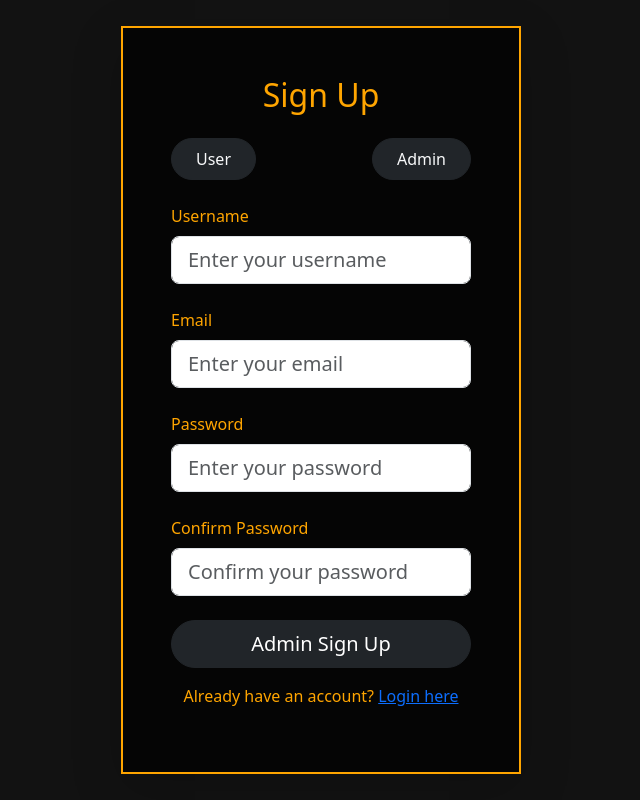
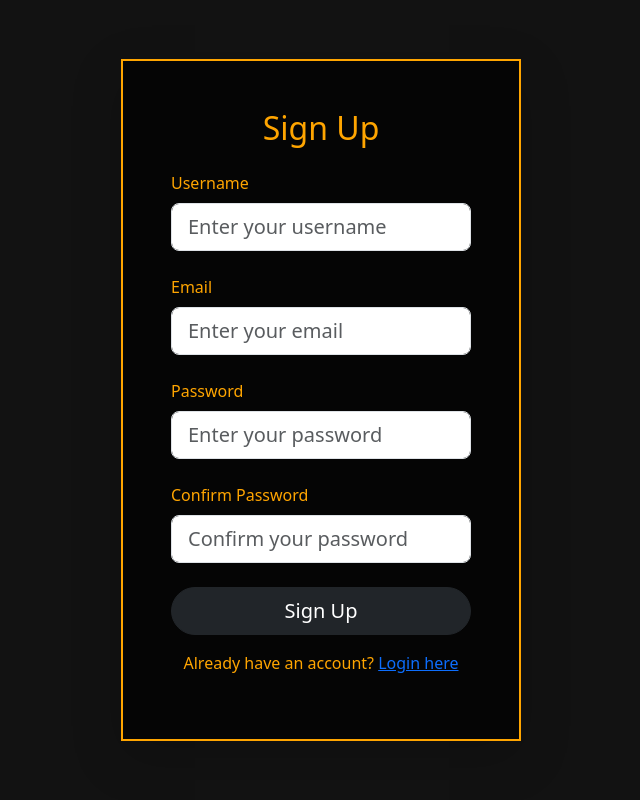
Before and after one commit to banghl/food-inventory-management, a React (Create React App) app: page /signup in a window 1280 px wide. Shown: the whole page, without its empty margins (319-959 px from the left). Built offline with nearby package versions, Linux system fonts and the light colour scheme.

Commit message:
Update Login & Sign Up

```diff
--- a/package.json
+++ b/package.json
@@ -6,6 +6,7 @@
     "@testing-library/jest-dom": "^5.17.0",
     "@testing-library/react": "^13.4.0",
     "@testing-library/user-event": "^13.5.0",
+    "bcryptjs": "^2.4.3",
     "bootstrap": "^5.3.3",
     "bootstrap-icons": "^1.11.3",
     "react": "^18.2.0",
--- a/src/App.js
+++ b/src/App.js
@@ -1,20 +1,50 @@
-import React from "react";
-import { BrowserRouter as Router, Route, Switch } from "react-router-dom";
-import Sidebar from "./pages/Sidebar";
-import Home from "./pages/Home";
-import Fridge from "./pages/SideBarPages/Fridge";
+import React, { useState } from 'react';
+import { useNavigate } from 'react-router-dom';
+import Home from './pages/Home';
+import Fridge from './pages/SideBarPages/Fridge';
 import Recipes from './pages/SideBarPages/Recipes';
 import Meals from './pages/SideBarPages/Meals';
 import ShoppingList from './pages/SideBarPages/ShoppingList';
+import Sidebar from './pages/Sidebar';
+import Statistics from './pages/SideBarPages/Statistics';
 
 function App() {
+  const [selectedCategory, setSelectedCategory] = useState('fridge');
+  const navigate = useNavigate();
+
+  const handleLogout = () => {
+    navigate('/login');
+  };
+
+  let content;
+  switch (selectedCategory) {
+    case 'fridge':
+      content = <Fridge />;
+      break;
+    case 'recipes':
+      content = <Recipes />;
+      break;
+    case 'meals':
+      content = <Meals />;
+      break;
+    case 'shopping-list':
+      content = <ShoppingList />;
+      break;
+    case 'statistic':
+      content = <Statistics />;
+      break;
+    default:
+      content = <Home />;
+  }
+
   return (
     <div className="container-fluid bg-dark min-vh-100">
       <div className="row">
         <div className="col-2 bg-white vh-100">
-          <Sidebar />
+          <Sidebar onSelectCategory={setSelectedCategory} onLogout={handleLogout} />
         </div>
         <div className="col-auto">
+          {content}
           <Home />
         </div>
       </div>
--- a/src/pages/Login.js
+++ b/src/pages/Login.js
@@ -1,17 +1,11 @@
-// Login.js
 import React, { useState } from 'react';
 import { Container, Form, Button } from 'react-bootstrap';
 import { useNavigate } from 'react-router-dom';
 
 const Login = () => {
-  const [userType, setUserType] = useState('');
   const [username, setUsername] = useState('');
   const [password, setPassword] = useState('');
   const navigate = useNavigate();
-
-  const handleUserTypeChange = (type) => {
-    setUserType(type);
-  };
 
   const handleSubmit = async (e) => {
     e.preventDefault();
@@ -19,7 +13,6 @@ const Login = () => {
     const requestBody = {
       username,
       password,
-      roles
     };
 
     try {
@@ -32,10 +25,8 @@ const Login = () => {
       });
 
       if (response.ok) {
-        // Redirect to profile selection page upon successful login
         navigate('/profile');
       } else {
-        // Handle login failure
         console.error('Login failed');
       }
     } catch (error) {
@@ -63,37 +54,6 @@ const Login = () => {
         }}
       >
         <h2 className="text-center mb-4">Login</h2>
-        <div className="d-flex justify-content-around mb-4">
-          <Button
-            variant="dark"
-            onClick={() => handleUserTypeChange('user')}
-            className={`rounded-pill px-4 py-2 ${
-              userType === 'user' ? 'bg-orange text-light' : 'text-light'
-            }`}
-            style={{
-              transition: 'background-color 0.3s',
-              backgroundColor: userType === 'user' ? 'orange' : '',
-              color: userType === 'user' ? 'white' : '',
-            }}
-          >
-            User
-          </Button>
-          <Button
-            variant="dark"
-            onClick={() => handleUserTypeChange('admin')}
-            className={`rounded-pill px-4 py-2 ${
-              userType === 'admin' ? 'bg-orange text-light' : 'text-light'
-            }`}
-            style={{
-              transition: 'background-color 0.3s',
-              backgroundColor: userType === 'admin' ? 'orange' : '',
-              color: userType === 'admin' ? 'white' : '',
-            }}
-          >
-            Admin
-          </Button>
-        </div>
-
         <Form onSubmit={handleSubmit}>
           <Form.Group controlId="formUsername" className="mb-4">
             <Form.Label>Username</Form.Label>
@@ -105,7 +65,6 @@ const Login = () => {
               className="form-control-lg"
             />
           </Form.Group>
-
           <Form.Group controlId="formPassword" className="mb-4">
             <Form.Label>Password</Form.Label>
             <Form.Control
@@ -116,15 +75,13 @@ const Login = () => {
               className="form-control-lg"
             />
           </Form.Group>
-
           <Button
             variant="dark"
             type="submit"
             className="w-100 btn-lg rounded-pill"
           >
-            {userType === 'user' ? 'Login' : 'Admin Login'}
+            Login
           </Button>
-
           <p className="mt-3 text-center">
             Don't have an account? <a href="/signup">Sign up here</a>
           </p>
--- a/src/pages/SideBarPages/Fridge.js
+++ b/src/pages/SideBarPages/Fridge.js
@@ -1,9 +1,57 @@
-import React from 'react'
+import React, { useState, useEffect } from 'react';
 
 function Fridge() {
+  const [items, setItems] = useState([]);
+
+  useEffect(() => {
+    fetchItems();
+  }, []);
+
+  const fetchItems = async () => {
+    try {
+      const response = await fetch('http://localhost:8080/api/v1/items');
+      const responseData = await response.json();
+      if (responseData.flag) {
+        setItems(responseData.data);
+      } else {
+        console.error('Failed to fetch items:', responseData.message);
+      }
+    } catch (error) {
+      console.error('Error fetching items:', error);
+    }
+  };
+
   return (
-    <div>Fridge</div>
-  )
+    <div className="bg-dark min-vh-100 d-flex justify-content-center align-items-start" style={{ marginLeft: '200px' }}>
+      <div className="bg-white p-4 rounded text-black" style={{ marginTop: '100px' }}>
+        <h1>Fridge</h1>
+        <table className="table table-striped text-dark">
+          <thead>
+            <tr>
+              <th scope="col">Quantity</th>
+              <th scope="col">Name</th>
+              <th scope="col">Category</th>
+              <th scope="col">Stock Status</th>
+              <th scope="col">Expiry Date</th>
+              <th scope="col">Days Left</th>
+            </tr>
+          </thead>
+          <tbody>
+            {items.map(item => (
+              <tr key={item.id}>
+                <td>{item.stock}</td>
+                <td>{item.name}</td>
+                <td>{item.category}</td>
+                <td>{item.stockStatus}</td>
+                <td>{item.expiryDate.join('/')}</td>
+                <td>{item.daysLeft}</td>
+              </tr>
+            ))}
+          </tbody>
+        </table>
+      </div>
+    </div>
+  );
 }
 
-export default Fridge
+export default Fridge;
--- a/src/pages/SideBarPages/ShoppingList.js
+++ b/src/pages/SideBarPages/ShoppingList.js
@@ -2,8 +2,24 @@ import React from 'react'
 
 function ShoppingList() {
   return (
-    <div>ShoppingList</div>
-  )
+    <div className="bg-dark min-vh-100 d-flex justify-content-center align-items-start" style={{ marginLeft: '600px'}}>
+      <div className="bg-white p-4 rounded text-black" style={{ marginTop: '100px' }}>
+        <h1>Shopping List</h1>
+        <table className="table table-striped text-dark">
+          <thead>
+            <tr>
+              <th scope="col">Item Name</th>
+              <th scope="col">Number</th>
+              <th scope="col">Category</th>
+            </tr>
+          </thead>
+          <tbody>
+            {/* Your table rows go here */}
+          </tbody>
+        </table>
+      </div>
+    </div>
+  );
 }
 
 export default ShoppingList
--- a/src/pages/SignUp.js
+++ b/src/pages/SignUp.js
@@ -2,15 +2,10 @@ import React, { useState } from "react";
 import { Container, Form, Button } from "react-bootstrap";
 
 const SignUp = () => {
-  const [userType, setUserType] = useState("");
   const [username, setUsername] = useState("");
   const [email, setEmail] = useState("");
   const [password, setPassword] = useState("");
   const [confirmPassword, setConfirmPassword] = useState("");
-
-  const handleUserTypeChange = (type) => {
-    setUserType(type);
-  };
 
   const handleSubmit = async (e) => {
     e.preventDefault();
@@ -19,17 +14,19 @@ const SignUp = () => {
       username,
       email,
       password,
-      roles: "",
     };
 
     try {
-      const response = await fetch("http://localhost:8080/api/v1/users/register?role=USER", {
-        method: "POST",
-        headers: {
-          "Content-Type": "application/json"
-        },
-        body: JSON.stringify(requestBody)
-      });
+      const response = await fetch(
+        "http://localhost:8080/api/v1/users/register?role=USER",
+        {
+          method: "POST",
+          headers: {
+            "Content-Type": "application/json",
+          },
+          body: JSON.stringify(requestBody),
+        }
+      );
 
       if (response.ok) {
         // Registration successful, redirect to login page
@@ -63,37 +60,6 @@ const SignUp = () => {
         }}
       >
         <h2 className="text-center mb-4">Sign Up</h2>
-
-        <div className="mb-4 d-flex justify-content-between">
-          <Button
-            variant="dark"
-            onClick={() => handleUserTypeChange("user")}
-            className={`rounded-pill px-4 py-2 ${
-              userType === "user" ? "bg-orange text-light" : "text-light"
-            }`}
-            style={{
-              transition: "background-color 0.3s",
-              backgroundColor: userType === "user" ? "orange" : "",
-              color: userType === "user" ? "white" : "",
-            }}
-          >
-            User
-          </Button>
-          <Button
-            variant="dark"
-            onClick={() => handleUserTypeChange("admin")}
-            className={`rounded-pill px-4 py-2 ${
-              userType === "admin" ? "bg-orange text-light" : "text-light"
-            }`}
-            style={{
-              transition: "background-color 0.3s",
-              backgroundColor: userType === "admin" ? "orange" : "",
-              color: userType === "admin" ? "white" : "",
-            }}
-          >
-            Admin
-          </Button>
-        </div>
 
         <Form onSubmit={handleSubmit}>
           <Form.Group controlId="formUsername" className="mb-4">
@@ -145,7 +111,7 @@ const SignUp = () => {
             type="submit"
             className="w-100 btn-lg rounded-pill"
           >
-            {userType === "user" ? "Sign Up" : "Admin Sign Up"}
+            Sign Up
           </Button>
 
           <p className="mt-3 text-center">
```
Also changed, not shown: src/pages/Sidebar.js (+15 -17 lines), 1 other file (tests, documents, lock files or other folders).
